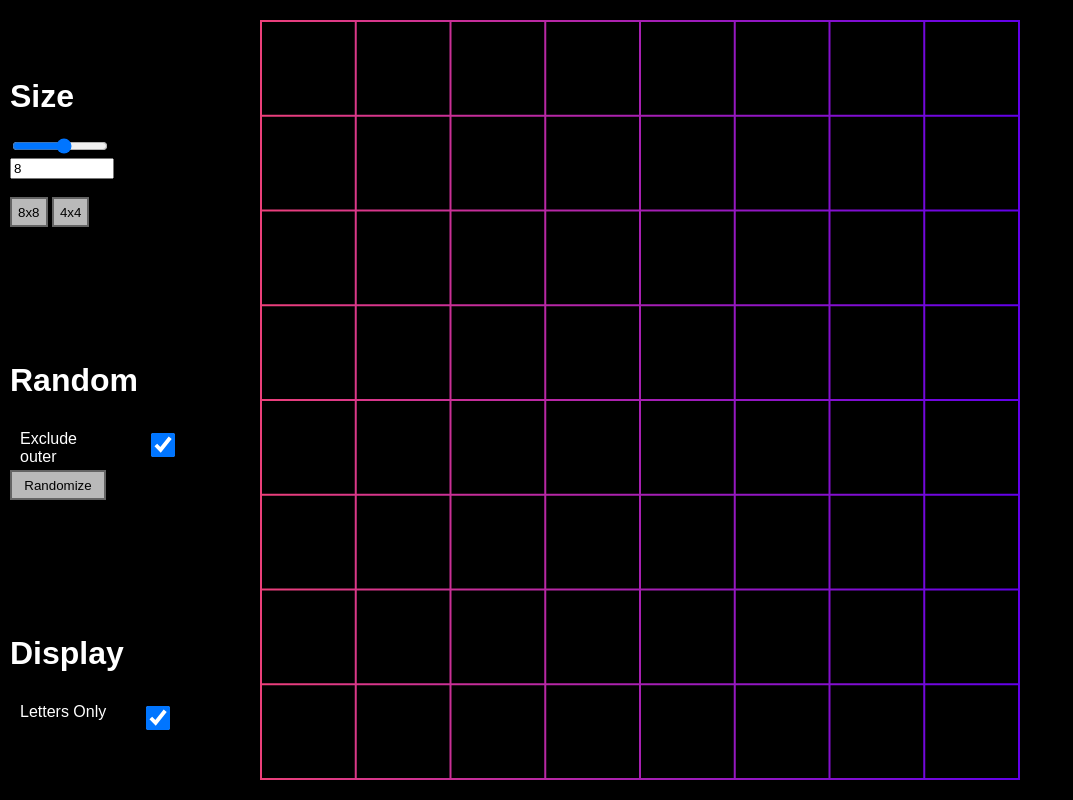
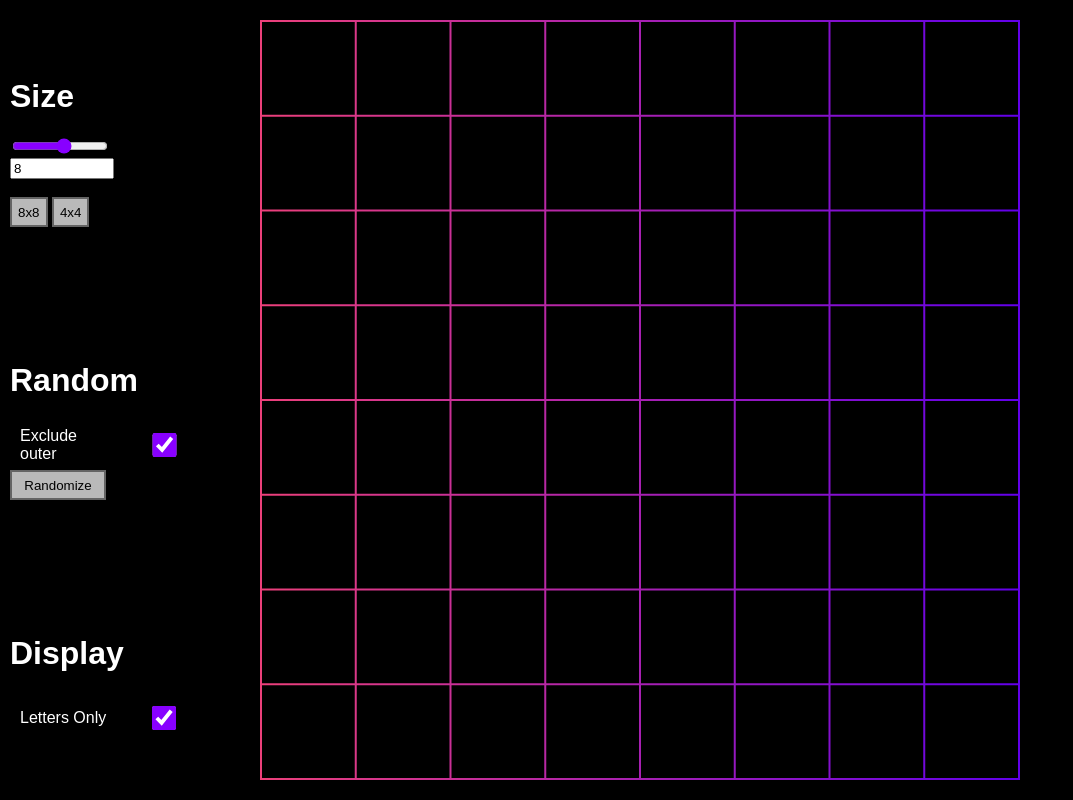
Before and after one commit to CHECKERCE/PUBGRandomLocation, a plain HTML site: page index.html in a window 1280 px wide. Shown: the whole page, without its empty margins (0-1073 px from the left). Drawn offline with Linux system fonts and the light colour scheme.

Commit message:
nicer display of the inputs

```diff
--- a/style.css
+++ b/style.css
@@ -1,6 +1,7 @@
 :root {
     --g1: rgb(98, 0, 234);
     --g2: rgb(236, 64, 122);
+    --accent: rgb(136, 0, 255);
 }
 
 body {
@@ -51,6 +52,7 @@ body {
 
 #input input {
     width: 50%;
+    accent-color: var(--accent);
 }
 
 #input button {
@@ -73,3 +75,12 @@ body {
     display: inline-flex;
     margin: 10px;
 }
+
+.inputGroup input {
+    margin-right: 0px;
+    margin-left: auto;
+}
+
+.inputGroup span {
+    align-self: center;
+}
```
